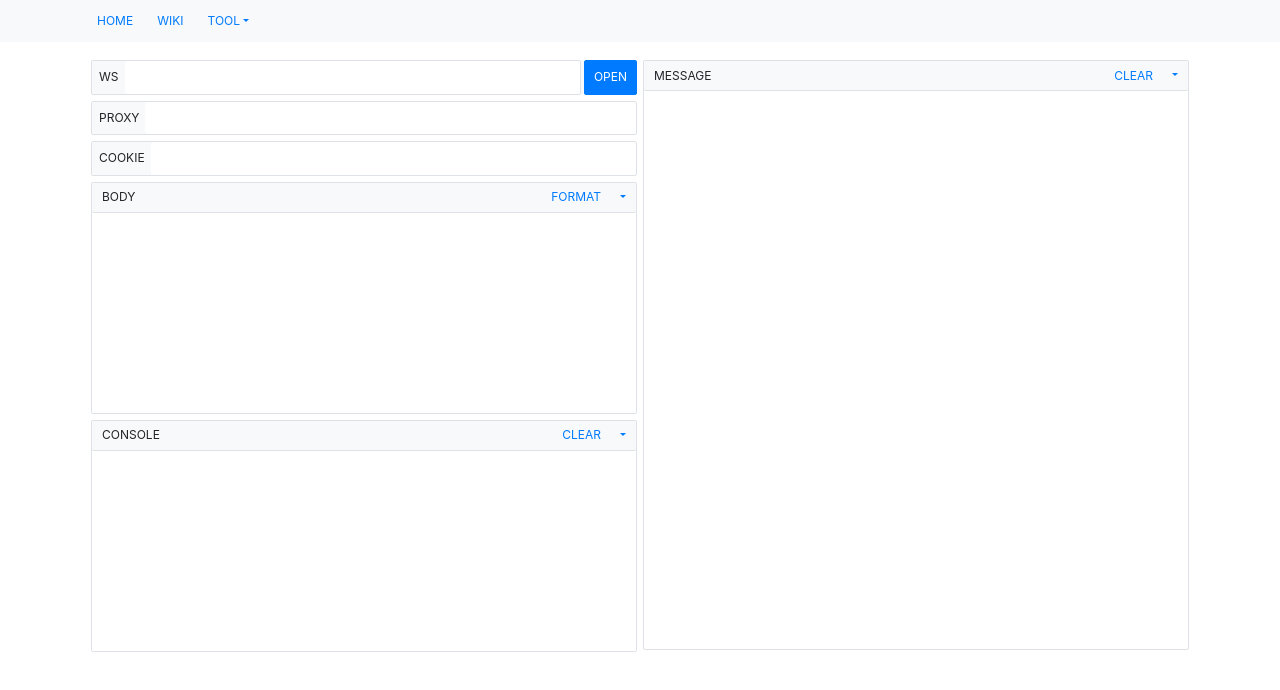
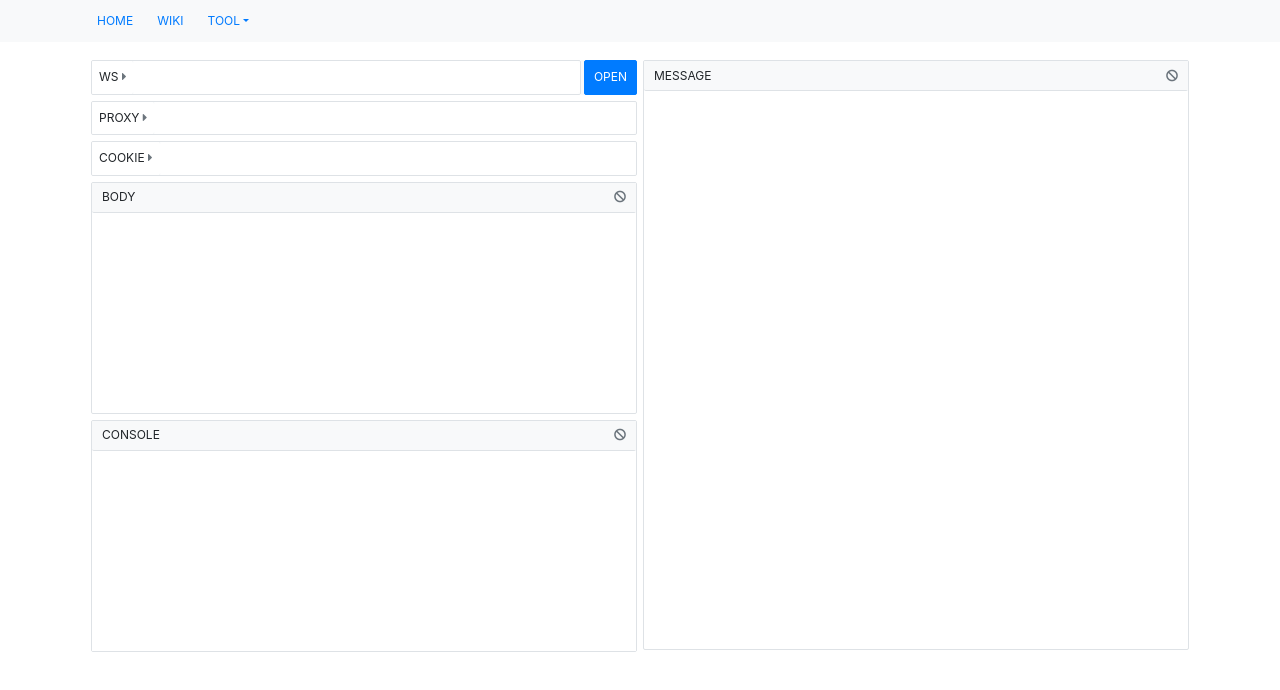
Before and after one commit to sunnymix/sunnymix, a plain HTML site: page tool/websocket/index.html in a window 1280 px wide. Drawn offline with Linux system fonts and the light colour scheme.

Commit message:
Change websocket buttons

```diff
--- a/tool/websocket/index.html
+++ b/tool/websocket/index.html
@@ -17,8 +17,8 @@
 
           <div class="d-flex flex-nowrap bg-white align-items-stretch mb-2">
             <div class="w-100 d-flex flex-nowrap border rounded bg-white align-items-stretch">
-              <div class="flex-shrink-0 d-flex  align-items-center border border-right-0 bg-light border-light rounded-left text-nowrap px-2 py-2">
-                <div>WS</div>
+              <div class="flex-shrink-0 d-flex  align-items-center border border-right-0 bg-white border-white rounded-left text-nowrap px-2 py-2">
+                <div>WS <i class="fa fa-caret-right text-secondary"></i></div>
               </div>
               <div class="w-100 bg-light" style="position: relative;">
                 <textarea id="websocket-url" type="text" class="form-control autoinput w-100 bg-white border-white overflow-hidden" data-autoinput-resize="focus" rows="1" style="word-break: break-all;"></textarea>
@@ -32,8 +32,8 @@
           </div>
 
           <div class="d-flex mb-2 border rounded bg-white align-items-stretch">
-            <div class="flex-shrink-1 d-flex align-items-center border border-right-0 bg-light border-light rounded-left text-nowrap px-2 py-2">
-              <div>PROXY</div>
+            <div class="flex-shrink-1 d-flex align-items-center border border-right-0 bg-white border-white rounded-left text-nowrap px-2 py-2">
+              <div>PROXY <i class="fa fa-caret-right text-secondary"></i></div>
             </div>
             <div class="w-100 bg-light" style="position: relative;">
               <textarea id="websocket-proxy-url" type="text" class="form-control autoinput w-100 bg-white border-white overflow-hidden" data-autoinput-resize="focus" rows="1" style="word-break: break-all;"></textarea>
@@ -41,8 +41,8 @@
           </div>
 
           <div class="d-flex mb-2 border rounded bg-white align-items-stretch">
-            <div class="flex-shrink-1 d-flex  align-items-center border border-right-0 bg-light border-light rounded-left text-nowrap px-2 py-2">
-              <div>COOKIE</div>
+            <div class="flex-shrink-1 d-flex  align-items-center border border-right-0 bg-white border-white rounded-left text-nowrap px-2 py-2">
+              <div>COOKIE <i class="fa fa-caret-right text-secondary"></i></div>
             </div>
             <div class="w-100 bg-light" style="position: relative;">
               <textarea id="websocket-cookie" type="text" class="form-control autoinput w-100 bg-white border-white overflow-hidden" data-autoinput-resize="focus" rows="1" style="word-break: break-all;"></textarea>
@@ -53,13 +53,7 @@
             <div class="d-flex justify-content-between align-items-center bg-light border-bottom rounded">
               <button type="button" class="btn btn-white">BODY</button>
               <div class="btn-group" role="group">
-                <button type="button" class="btn btn-link rounded-0" id="websocket-connect">FORMAT</button>
-                <div class="btn-group" role="group">
-                  <button type="button" class="btn dropdown-toggle btn-link" data-toggle="dropdown"></button>
-                  <div class="dropdown-menu dropdown-menu-right">
-                    <a class="dropdown-item" href="/">CLEAR</a>
-                  </div>
-                </div>
+                <button type="button" class="btn btn-light rounded-0"><i class="fa fa-ban text-secondary"></i></button>
               </div>
             </div>
             <textarea id="websocket-request-body" type="text" class="form-control autoinput border-0" style="min-height: 200px; max-height: 200px;"></textarea>
@@ -69,13 +63,7 @@
             <div class="d-flex justify-content-between align-items-center bg-light border-bottom rounded">
               <button type="button" class="btn btn-white" data-toggle="collapse" href="#console-output">CONSOLE</button>
               <div class="btn-group" role="group">
-                <button type="button" class="btn btn-link rounded-0" id="websocket-connect">CLEAR</button>
-                <div class="btn-group" role="group">
-                  <button type="button" class="btn btn-link dropdown-toggle" data-toggle="dropdown"></button>
-                  <div class="dropdown-menu dropdown-menu-right">
-                    <a class="dropdown-item" href="/">CLEAR</a>
-                  </div>
-                </div>
+                <button type="button" class="btn btn-light rounded-0"><i class="fa fa-ban text-secondary"></i></button>
               </div>
             </div>
             <div id="console-output" class="bg-white collapse show overflow-auto pb-1" style="min-height: 200px; max-height: 200px;"></div>
@@ -87,13 +75,7 @@
             <div class="d-flex justify-content-between align-items-center bg-light border-bottom rounded">
               <button type="button" class="btn btn-white">MESSAGE</button>
               <div class="btn-group" role="group">
-                <button type="button" class="btn btn-link rounded-0" id="websocket-connect">CLEAR</button>
-                <div class="btn-group" role="group">
-                  <button type="button" class="btn btn-link dropdown-toggle" data-toggle="dropdown"></button>
-                  <div class="dropdown-menu dropdown-menu-right">
-                    <a class="dropdown-item" href="/">CLEAR</a>
-                  </div>
-                </div>
+                <button type="button" class="btn btn-light rounded-0"><i class="fa fa-ban text-secondary"></i></button>
               </div>
             </div>
             <div id="message-output" class="overflow-auto pb-1" style="min-height: 558px; max-height: 558px;"></div>
```
